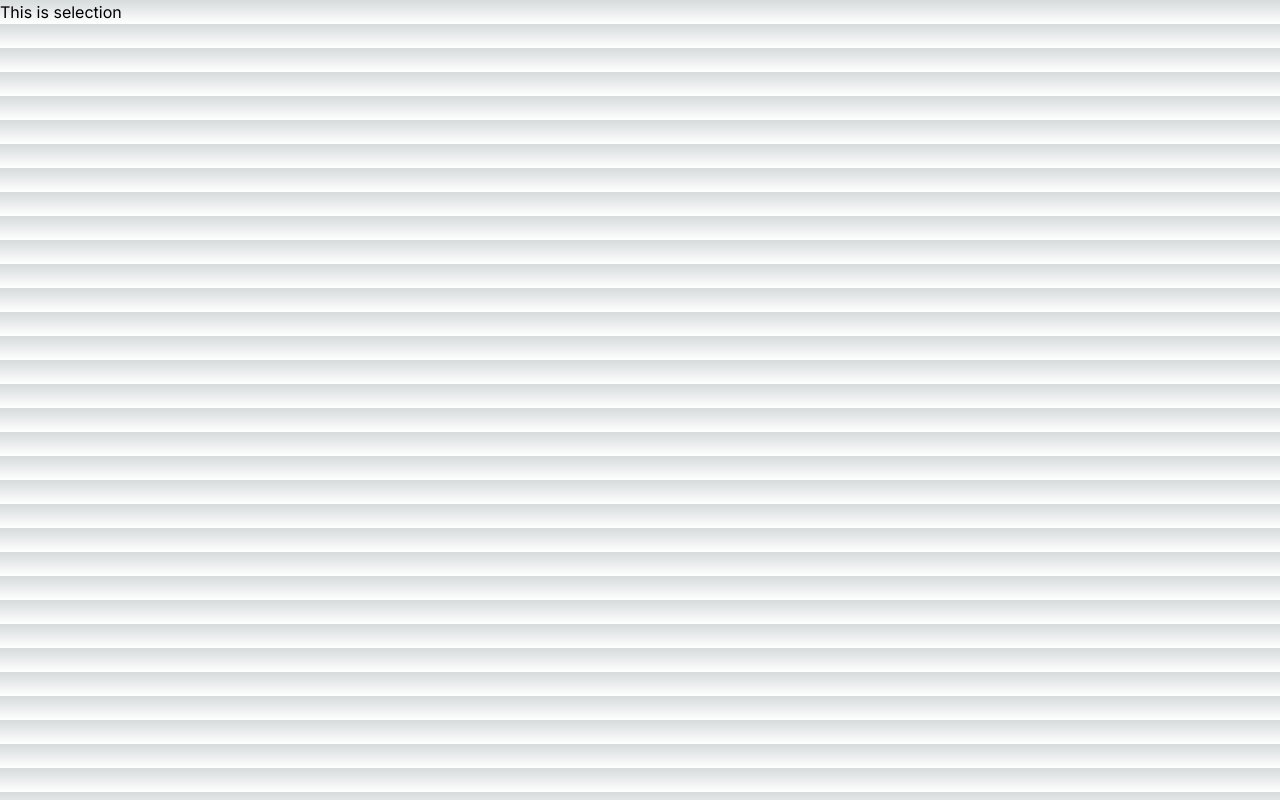
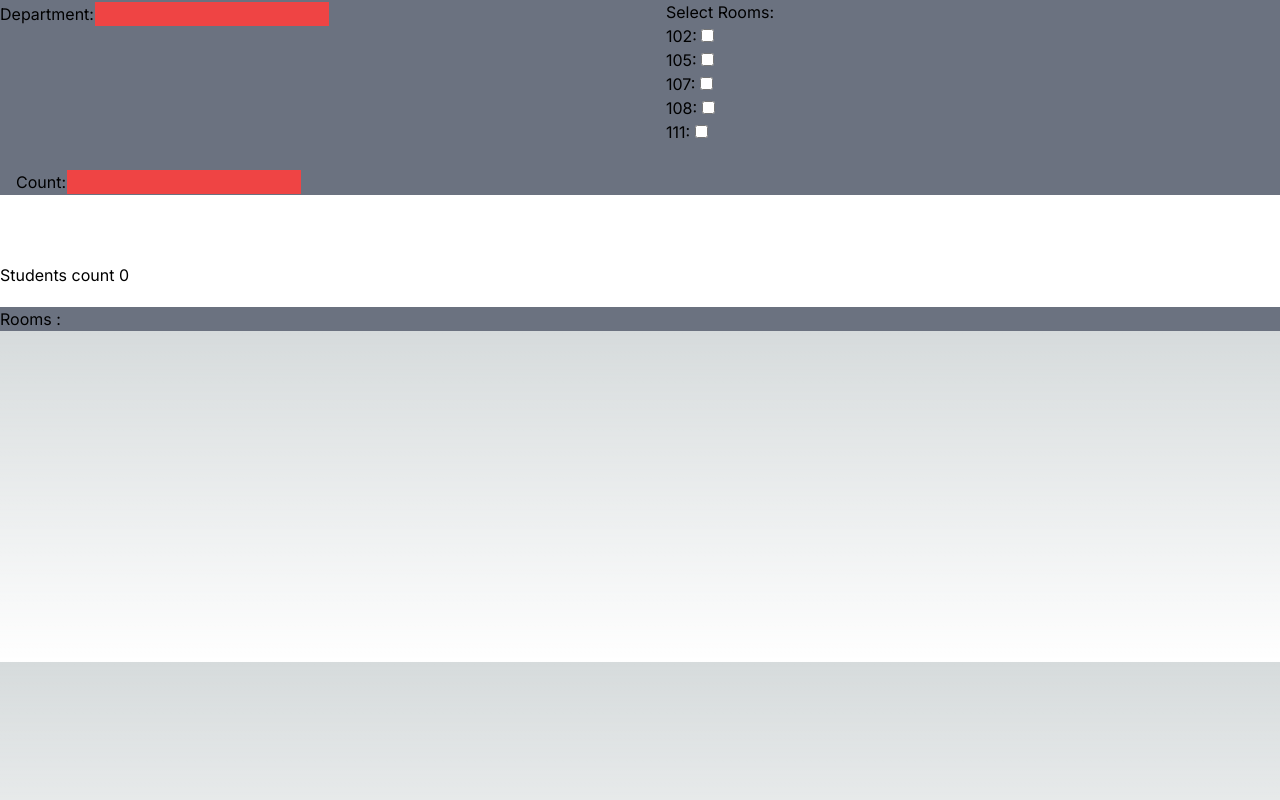
Before and after one commit to deleteme0/seating-app, a Next.js app: page /selection in a window 1280 px wide. Built offline with nearby package versions, Linux system fonts and the light colour scheme.

Commit message:
local all done

```diff
--- a/src/app/login/page.tsx
+++ b/src/app/login/page.tsx
@@ -1,6 +1,6 @@
 
 
-export default function About() {
+export default function Login() {
     return (
         <div>
             This is login
--- /dev/null
+++ b/src/app/selection/displayroom.tsx
@@ -0,0 +1,23 @@
+
+function SingleSeat(){
+    return(
+        <div>
+
+        </div>
+    )
+}
+function DoubleSeat(){
+    return(
+        <div>
+
+        </div>
+    )
+}
+
+export default function DisplayRoom({rooms,activeRoom,setRooms}:{rooms:any,activeRoom:any,setRooms:any}) {
+    return(
+        <div>
+
+        </div>
+    )
+}
--- a/src/app/selection/page.tsx
+++ b/src/app/selection/page.tsx
@@ -1,9 +1,60 @@
+"use client";
+import { useEffect, useState } from 'react';
+import SearchBar from './searchbar';
+import ShowRooms from './showrooms';
 
+export default function Selection() {
 
-export default function About() {
+    const [count,setCount] = useState(0)
+    const [rooms,setRooms] = useState([
+        {
+            roomno: 102,
+            use: false,
+            single:10,
+            singletaken:4,
+            doublefull:10,
+            doublehalf:3,
+            doubletaken:6
+        },
+        {
+            roomno: 105,
+            use: false,
+            single:10,
+            singletaken:4,
+            doublefull:10,
+            doublehalf:3,
+            doubletaken:6
+        },
+        {
+            roomno: 107,
+            use: false,
+            single:10,
+            singletaken:4,
+            doublefull:10,
+            doublehalf:3,
+            doubletaken:6
+        },
+        {
+            roomno: 108,
+            use: false,
+            single:10,
+            singletaken:4,
+            doublefull:10,
+            doublehalf:3,
+            doubletaken:6
+        },
+        ]
+    )
+
+    //temp
+
     return (
-        <div>
-            This is selection
+        <div className=" bg-white text-black align-bottom space-y-5">
+            <SearchBar setCount={setCount}  setRooms={setRooms} rooms={rooms}></SearchBar><br></br>
+            <p>Students count {count}</p>
+            <div>
+            <ShowRooms rooms={rooms} setRooms={setRooms}></ShowRooms>
+            </div>
         </div>
     )
 }
--- /dev/null
+++ b/src/app/selection/searchbar.tsx
@@ -0,0 +1,43 @@
+
+export default function SearchBar({setCount,setRooms,rooms}:{setCount:any,setRooms:any,rooms:any}) {
+
+    const handleRoomChange = ({rooms,i}:{rooms:any,i:any}) => {
+        var newrooms = rooms.slice();
+        console.log(newrooms[i]);
+        newrooms[i].use = !newrooms[i].use;
+
+        setRooms(newrooms);
+    }
+
+    return (
+        <div className="grid align-middle text-black mb-6 bg-gray-500 md:grid-cols-2 gap-6 gap-x-5 space-x-4">
+
+            <div>
+                <label id="department" className="">Department:
+                <input type="text" id="department" className=" bg-red-500 border border-gray-500 focus:border-blue-600 border-t-2 text-gray-900"></input>
+                </label>
+            </div>
+            <div>
+
+                <label className=" grid grid-cols-1 ">Select Rooms:
+                {rooms.map(
+                    (each:any,i:any)=>(
+                        <label key={i}>
+                        {each.roomno}: <input type="checkbox" id={i} name="room" onChange={() => {handleRoomChange({rooms,i})}}/>
+                        </label>
+                    )
+                )}
+                <label id="myCheckbox" >
+                111: <input type="checkbox" name="myCheckbox" />
+                </label>
+      </label>
+            </div>
+            <div>
+                <label id="Count" className="">Count:
+                <input type="number" id="Count" onChange={(val) => {setCount(val.target.value);
+                }} className=" bg-red-500 border border-gray-500 focus:border-blue-600 border-t-2 text-gray-900"></input>
+                </label>
+            </div>
+        </div>
+    )
+}
--- /dev/null
+++ b/src/app/selection/showrooms.tsx
@@ -0,0 +1,26 @@
+import { useState } from "react";
+import DisplayRoom from "./displayroom";
+
+
+export default function ShowRooms({rooms,setRooms}:{rooms:any,setRooms:any}) {
+
+    const [activeRoom,setActiveRoom] = useState(null);
+
+    const handlechange = (event:any) =>{
+        setActiveRoom(event.target.value)
+    }
+
+    return(
+        <div className=" bg-gray-500 grid grid-cols-5 space-y-5 space-x-4 border-spacing-5">
+            <p>Rooms :</p>
+                {rooms.map(
+                    (each:any,i:any)=>(
+                        <label key={"radiol"+each.roomno} hidden={each.use == false}>
+                        <input type="radio" name="selectedRoom" key={"radio"+each.roomno} id={each} onChange={handlechange} value={each.roomno}/>
+                        {each.roomno}</label>
+                    )
+                )}
+            <DisplayRoom rooms={rooms} activeRoom={activeRoom} setRooms={setRooms}></DisplayRoom>
+        </div>
+    )
+}
```
